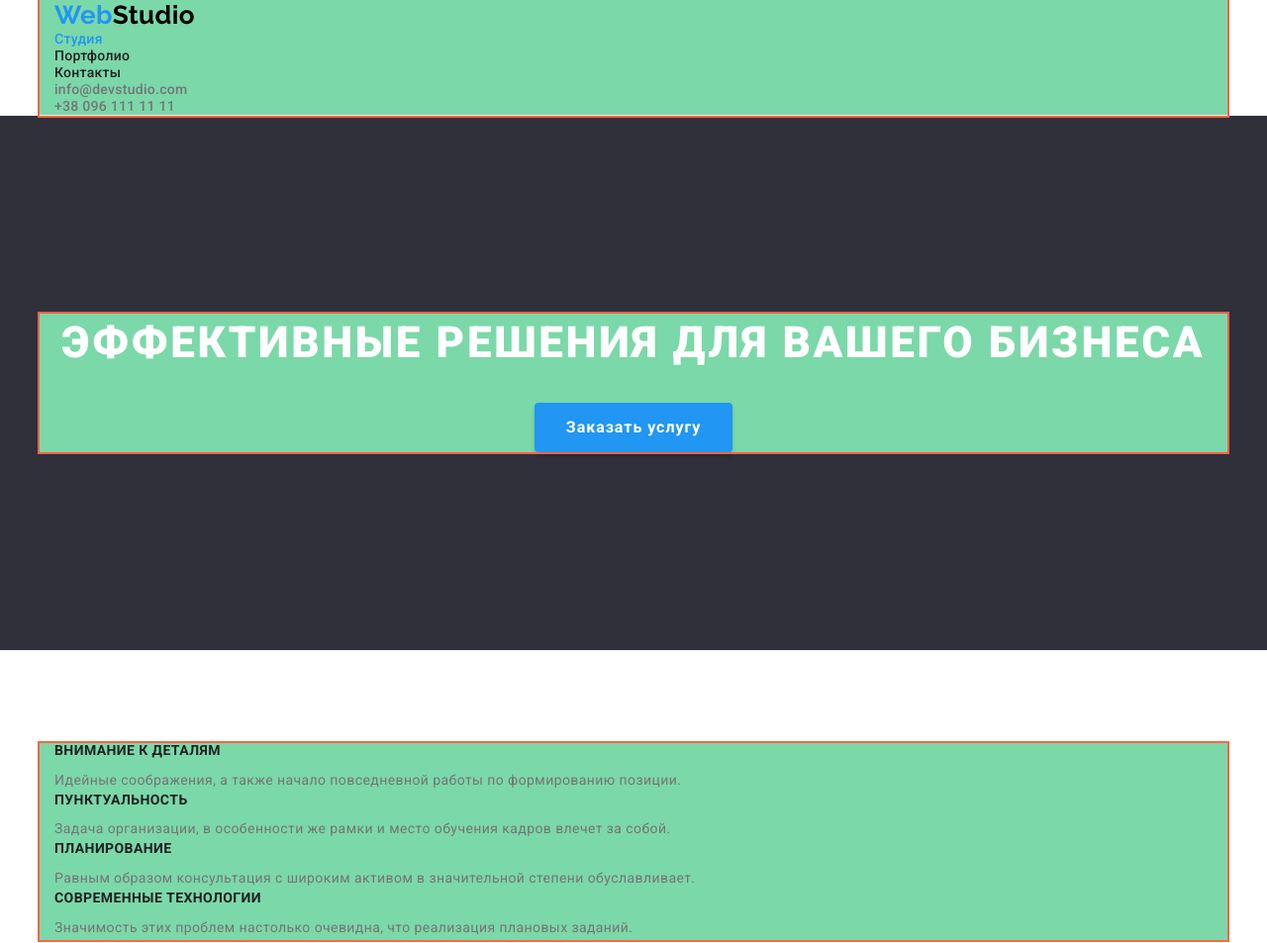
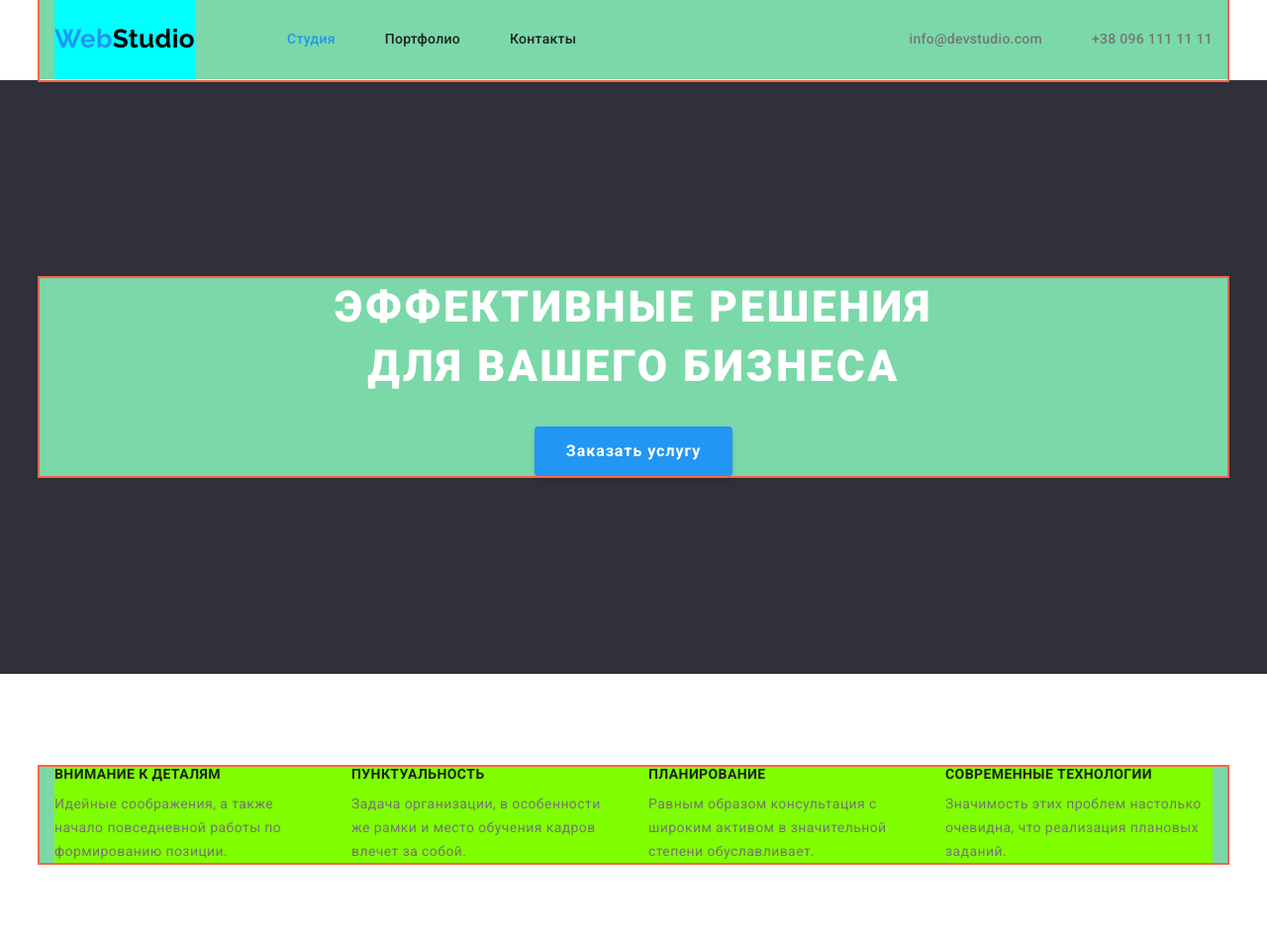
Before and after one commit to Olexii-US/goit-markup-hw-03, a plain HTML site: page index.html in a window 1280 px wide. Shown: the top 953 px of the page at 99% size. Drawn offline with nearby package versions, Linux system fonts and the light colour scheme.

Commit message:
зробив Flex Студія

```diff
--- a/css/styles.css
+++ b/css/styles.css
@@ -71,9 +71,42 @@ body {
 
 /* Header-styles */
 
+.header {
+  display: flex;
+  justify-content: space-between;
+  align-items: center;
+}
+
+.nav{display: flex;}
+
+.nav-list {
+  display: flex;
+  align-items: center;
+}
+.nav-list> li:not(:last-child) {
+  margin-right: 50px;
+}
+
+.contact>li:not(:last-child) {
+  margin-right: 50px;
+}
+
+
+.contact {display: flex;}
+
+.nav .logo {
+  padding-top: 24px;
+  padding-bottom: 25px;
+  margin-right: 93px;
+  background-color: aqua;
+}
+.nav-list {
+  margin-right: 100px;
+}
+
+
 header .container {
   border-bottom: 1px solid #ECECEC;
-
 }
 
 .logo {
@@ -166,6 +199,17 @@ header .container {
 
 /* Наші особливості */
 
+.feature-list {
+  display: flex;
+  justify-content: space-between;
+
+  background-color: chartreuse;
+}
+.feature-list> li:not(:last-child) {
+  margin-right: 30px;
+}
+.feature-list> li {width: 270px;}
+
 .feature-title {
   font-size: 14px;
   line-height: 1.14;
@@ -186,6 +230,15 @@ header .container {
   background-color: aqua;
   padding-top: 0;
 }
+.works-list {
+  display: flex;
+  justify-content: space-between;
+  background-color: aquamarine;
+
+}
+.no-gap {
+  display: block;
+}
 
 .secondary-title {
   font-size: 36px;
@@ -201,10 +254,19 @@ header .container {
 
   background-color: var(--alternative-background);
 }
+
+.team-list {
+  display: flex;
+  justify-content: space-between;
+}
+
 .team-link {
   background-color: var(--main-background);
   text-align: center;
   padding-bottom: 30px;
+
+  box-shadow: 0px 1px 3px rgba(0, 0, 0, 0.12), 0px 1px 1px rgba(0, 0, 0, 0.14), 0px 2px 1px rgba(0, 0, 0, 0.2);
+    border-radius: 0px 0px 4px 4px;
 }
 
 .team-link> img {
--- a/index.html
+++ b/index.html
@@ -14,15 +14,15 @@
 </head>
 <body>
     <header>
-        <div class="container">
-            <nav><a href="./index.html" class="logo logo-black"><span class="accent">Web</span>Studio</a>
-                <ul>
+        <div class="container header">
+            <nav class="nav"><a href="./index.html" class="logo logo-black"><span class="accent">Web</span>Studio</a>
+                <ul class="nav-list">
                     <li><a href="./index.html" class="nav-link current">Студия</a> </li>
                     <li><a href="./portfolio.html" class="nav-link">Портфолио</a> </li>
                     <li><a href="#" class="nav-link">Контакты</a> </li>
                 </ul>
             </nav>
-            <ul>
+            <ul class="contact">
                 <li>
                     <a href="mailto:info@devstudio.com" class="contacts-link">info@devstudio.com</a>
                 </li>
@@ -36,7 +36,7 @@
         <!-- Секція Hero -->
         <section class="hero section">
             <div class="container">
-                <h1 class="main-title">Эффективные решения для вашего бизнеса</h1>
+                <h1 class="main-title">Эффективные решения <br> для вашего бизнеса</h1>
                 <button type="button" class="main-button">
                     Заказать услугу
                 </button>
@@ -46,7 +46,7 @@
         <section class="features section">
             <div class="container">
                 <h2 class="visually-hidden">Наши особенности</h2>
-                <ul>
+                <ul class="feature-list">
                     <li>
                         <h3 class="feature-title">Внимание к деталям</h3>
                         <p class="feature-text">Идейные соображения, а также начало повседневной работы по формированию позиции.</p>
@@ -70,19 +70,19 @@
         <section class="section works">
             <div class="container">
                 <h2 class="secondary-title">Чем мы занимаемся</h2>
-                <ul>
+                <ul class="works-list">
                     <li>
                         <!-- Чи є фото посиланням -->
                         <!-- <a href="#">
                         <img src="/img/box1.jpg" alt="Верстка сайтов" width="370">
                         </a> -->
-                        <img src="./img/box1.jpg" alt="Верстка сайтов" width="370">
+                        <img src="./img/box1.jpg" alt="Верстка сайтов" width="370" class="no-gap">
                     </li>
                     <li>
-                        <img src="./img/box2.jpg" alt="Создание мобильных приложений" width="370">
+                        <img src="./img/box2.jpg" alt="Создание мобильных приложений" width="370" class="no-gap">
                     </li>
                     <li>
-                        <img src="./img/box3.jpg" alt="Разработка дизайна" width="370">
+                        <img src="./img/box3.jpg" alt="Разработка дизайна" width="370" class="no-gap">
                     </li>
                 </ul>
             </div>
@@ -91,7 +91,7 @@
         <section class="team section">
             <div class="container">
                 <h2 class="secondary-title">Наша команда</h2>
-                <ul>
+                <ul class="team-list">
                     <li class="team-link">
                         <img src="./img/team1.jpg" alt="Игорь Демьяненко" width="270">
                         <h3 class="team-title">Игорь Демьяненко</h3>
```
